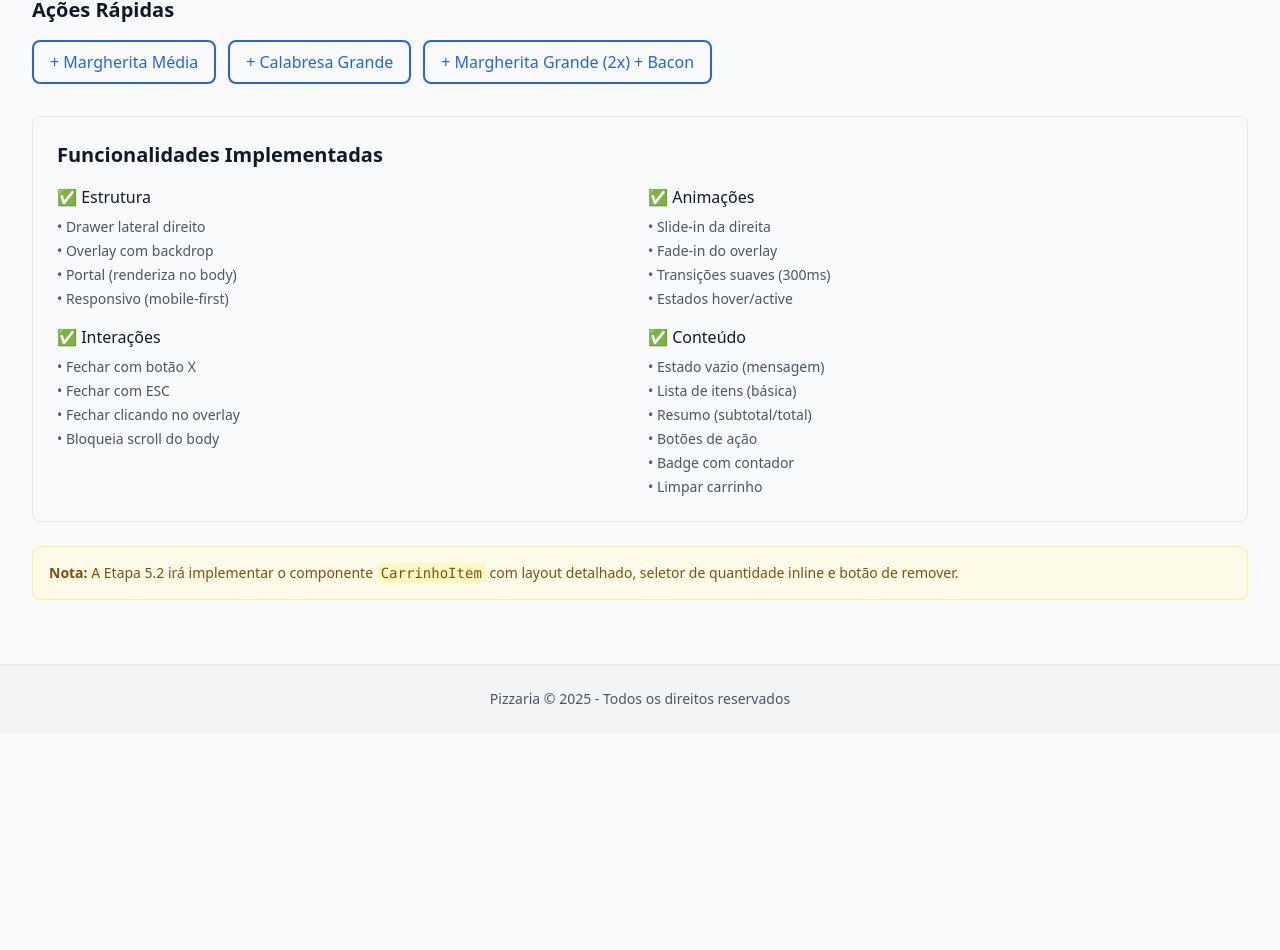
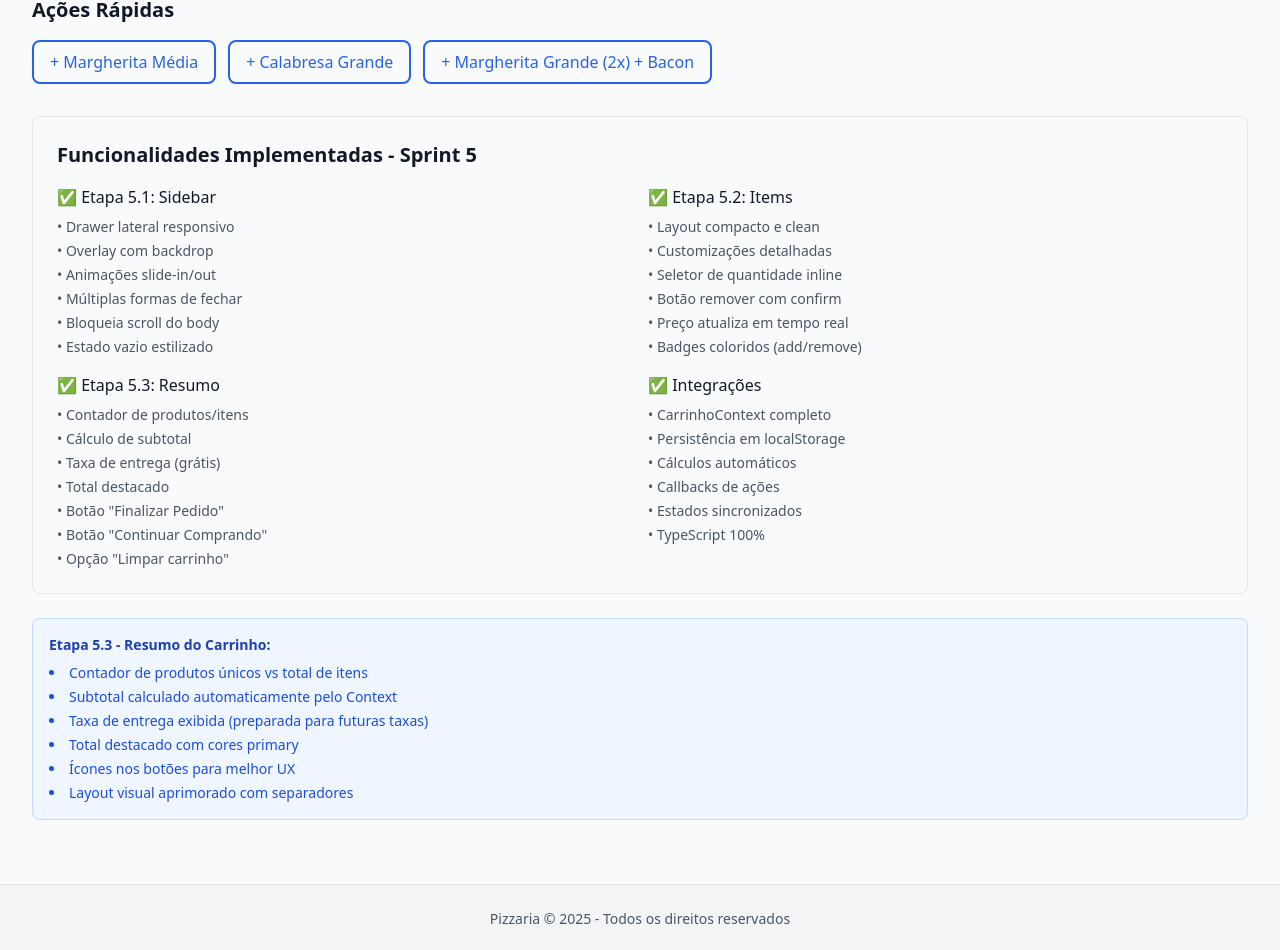
Before and after one commit to fabiofilipe/teste-fastapi, a React (Vite) app in the folder frontend/: page / in a window 1280 px wide. Shown: the part 676-1626 px from the top of the page. Before the commit the page ends 1409 px from the top, so only its background shows below. Built offline with nearby package versions, Linux system fonts and the light colour scheme.

Commit message:
FP[T5.3]footer do CarrinhoSidebar testado

```diff
--- a/frontend/src/TestCarrinho.tsx
+++ b/frontend/src/TestCarrinho.tsx
@@ -228,57 +228,70 @@ const TestCarrinho: React.FC = () => {
         {/* Funcionalidades Testadas */}
         <div className="p-6 bg-gray-50 rounded-lg border border-gray-200">
           <h2 className="text-xl font-semibold text-gray-900 mb-4">
-            Funcionalidades Implementadas
+            Funcionalidades Implementadas - Sprint 5
           </h2>
           <div className="grid grid-cols-1 md:grid-cols-2 gap-4">
             <div>
-              <h3 className="font-medium text-gray-900 mb-2">✅ Estrutura</h3>
+              <h3 className="font-medium text-gray-900 mb-2">✅ Etapa 5.1: Sidebar</h3>
               <ul className="text-sm text-gray-600 space-y-1">
-                <li>• Drawer lateral direito</li>
+                <li>• Drawer lateral responsivo</li>
                 <li>• Overlay com backdrop</li>
-                <li>• Portal (renderiza no body)</li>
-                <li>• Responsivo (mobile-first)</li>
+                <li>• Animações slide-in/out</li>
+                <li>• Múltiplas formas de fechar</li>
+                <li>• Bloqueia scroll do body</li>
+                <li>• Estado vazio estilizado</li>
               </ul>
             </div>
             <div>
-              <h3 className="font-medium text-gray-900 mb-2">✅ Animações</h3>
+              <h3 className="font-medium text-gray-900 mb-2">✅ Etapa 5.2: Items</h3>
               <ul className="text-sm text-gray-600 space-y-1">
-                <li>• Slide-in da direita</li>
-                <li>• Fade-in do overlay</li>
-                <li>• Transições suaves (300ms)</li>
-                <li>• Estados hover/active</li>
+                <li>• Layout compacto e clean</li>
+                <li>• Customizações detalhadas</li>
+                <li>• Seletor de quantidade inline</li>
+                <li>• Botão remover com confirm</li>
+                <li>• Preço atualiza em tempo real</li>
+                <li>• Badges coloridos (add/remove)</li>
               </ul>
             </div>
             <div>
-              <h3 className="font-medium text-gray-900 mb-2">✅ Interações</h3>
+              <h3 className="font-medium text-gray-900 mb-2">✅ Etapa 5.3: Resumo</h3>
               <ul className="text-sm text-gray-600 space-y-1">
-                <li>• Fechar com botão X</li>
-                <li>• Fechar com ESC</li>
-                <li>• Fechar clicando no overlay</li>
-                <li>• Bloqueia scroll do body</li>
+                <li>• Contador de produtos/itens</li>
+                <li>• Cálculo de subtotal</li>
+                <li>• Taxa de entrega (grátis)</li>
+                <li>• Total destacado</li>
+                <li>• Botão "Finalizar Pedido"</li>
+                <li>• Botão "Continuar Comprando"</li>
+                <li>• Opção "Limpar carrinho"</li>
               </ul>
             </div>
             <div>
-              <h3 className="font-medium text-gray-900 mb-2">✅ Conteúdo</h3>
+              <h3 className="font-medium text-gray-900 mb-2">✅ Integrações</h3>
               <ul className="text-sm text-gray-600 space-y-1">
-                <li>• Estado vazio (mensagem)</li>
-                <li>• Lista de itens (básica)</li>
-                <li>• Resumo (subtotal/total)</li>
-                <li>• Botões de ação</li>
-                <li>• Badge com contador</li>
-                <li>• Limpar carrinho</li>
+                <li>• CarrinhoContext completo</li>
+                <li>• Persistência em localStorage</li>
+                <li>• Cálculos automáticos</li>
+                <li>• Callbacks de ações</li>
+                <li>• Estados sincronizados</li>
+                <li>• TypeScript 100%</li>
               </ul>
             </div>
           </div>
         </div>
 
-        {/* Notas */}
-        <div className="mt-6 p-4 bg-yellow-50 border border-yellow-200 rounded-lg">
-          <p className="text-sm text-yellow-800">
-            <strong>Nota:</strong> A Etapa 5.2 irá implementar o componente{' '}
-            <code className="px-1 py-0.5 bg-yellow-100 rounded">CarrinhoItem</code>{' '}
-            com layout detalhado, seletor de quantidade inline e botão de remover.
+        {/* Informações do Resumo */}
+        <div className="mt-6 p-4 bg-blue-50 border border-blue-200 rounded-lg">
+          <p className="text-sm text-blue-800 mb-2">
+            <strong>Etapa 5.3 - Resumo do Carrinho:</strong>
           </p>
+          <ul className="text-sm text-blue-700 space-y-1 list-disc list-inside">
+            <li>Contador de produtos únicos vs total de itens</li>
+            <li>Subtotal calculado automaticamente pelo Context</li>
+            <li>Taxa de entrega exibida (preparada para futuras taxas)</li>
+            <li>Total destacado com cores primary</li>
+            <li>Ícones nos botões para melhor UX</li>
+            <li>Layout visual aprimorado com separadores</li>
+          </ul>
         </div>
       </div>
 
```
